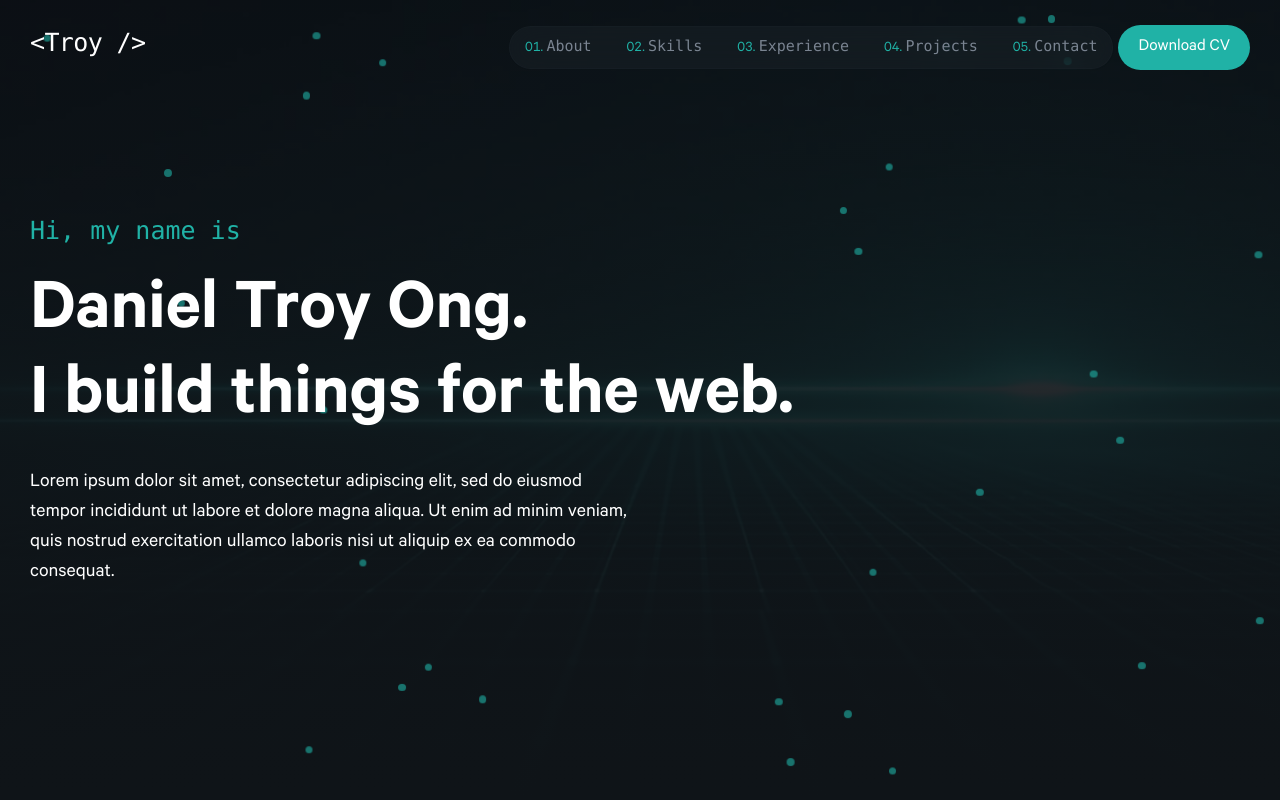
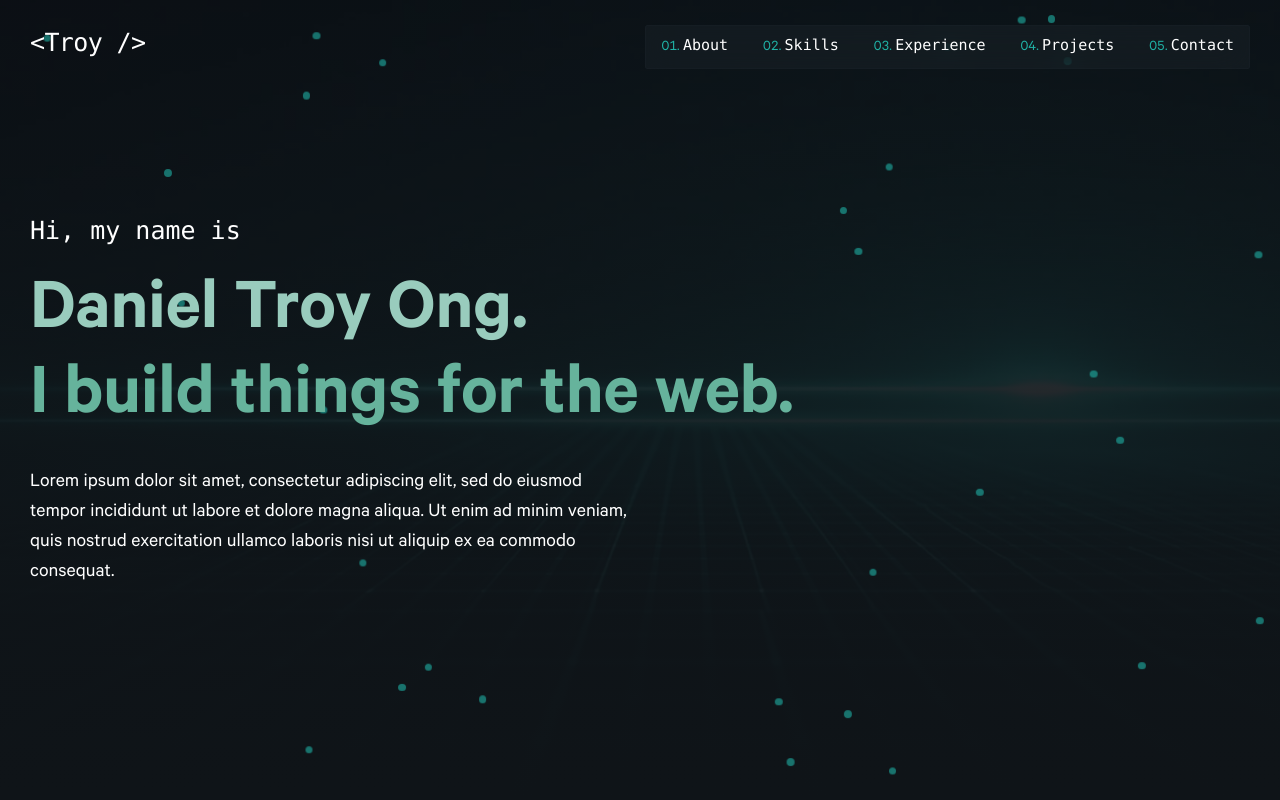
Before and after one commit to danieltroy092/portfolio, a React (Vite) app: page / in a window 1280 px wide. Shown: the top 800 px of the page. Built offline with nearby package versions, Linux system fonts and the light colour scheme.

Commit message:
restyled navbar for both desktop and mobile layout

```diff
--- a/src/components/Button.jsx
+++ b/src/components/Button.jsx
@@ -5,10 +5,10 @@ export const Button = ({
   ...props
 }) => {
   const baseClasses =
-    "relative overflow-hidden rounded-full font-medium focus:outline-none focus-visible:ring-2 focus visible:ring-primary bg-primary text-primary-foreground hover:bg-primary/90 shadow-primary/25";
+    "button relative overflow-hidden font-medium focus:outline-none focus-visible:ring-2 focus visible:ring-primary text-primary-foreground active:text-primary hover:bg-primary/90 shadow-primary/25 leading-none font-mono";
 
   const sizeClasses = {
-    sm: "px-4 py-2 text-sm",
+    sm: "px-2 py-2 text-xs",
     default: "px-6 py-3 text-base",
     lg: "px-8 py-4 text-lg",
   };
--- a/src/index.css
+++ b/src/index.css
@@ -30,16 +30,16 @@
 
   --color-card: #141a1f;
 
-  --color-primary: #20b2a6;
+  --color-primary: #20b2a6; /* 20b2a6 */
   --color-primary-foreground: #ffffff;
 
-  --color-secondary: #d0f5f1;
+  --color-secondary: #99ccbd; /* #d0f5f1 */
   --color-secondary-foreground: #20b2a6;
 
-  --color-tertiary: #759694;
+  --color-tertiary: #66b39c;
 
   --color-muted: #252e37;
-  --color-muted-foreground: #7a8491;
+  --color-muted-foreground: #14716a;
 
   --radius: 0.75rem;
   --radius-small: 0.25rem;
@@ -70,6 +70,11 @@
   }
   .font-mono {
     font-family: "Fira Code", monospace;
+  }
+
+  .button {
+    border: 1px solid var(--color-primary);
+    border-radius: var(--radius-small);
   }
 
   .glass {
@@ -145,7 +150,7 @@
     background-position: center;
     background-image: url("/public/profile-photo.png");
     background-color: var(--color-primary);
-    background-blend-mode: luminosity;
+    background-blend-mode: darken;
     border-radius: var(--radius-small);
     transition: all 250ms ease;
 
--- a/src/layout/Navbar.jsx
+++ b/src/layout/Navbar.jsx
@@ -14,7 +14,7 @@ export const Navbar = () => {
   const [isMobileMenuOpen, setIsMobileMenuOpen] = useState(false);
 
   return (
-    <header className="fixed top-0 left-0 right-0 bg-transparent py-5 z-50">
+    <header className="fixed top-0 left-0 right-0 py-5 z-50 bg-background sm:bg-transparent">
       <nav className="container mx-auto px-6 flex justify-between">
         <a
           href="#"
@@ -24,27 +24,19 @@ export const Navbar = () => {
         </a>
 
         {/* Desktop Nav */}
-        <div className="hidden lg:flex items-center gap-1 text-xs">
-          <ol className="nav-list glass rounded-full flex items-center gap-1">
+        <div className="hidden lg:flex items-center gap-1 text-xs glass rounded-xs">
+          <ol className="nav-list flex items-center gap-1">
             {navLinks.map((link, i) => (
               <li
                 className="nav-list-item list-[decimal-leading-zero] list-inside px-3 py-2 text-md"
                 key={i}
               >
-                <a
-                  href={link.href}
-                  className="font-mono text-muted-foreground hover:text-primary rounded-full hover:bg-surface"
-                >
+                <a href={link.href} className="font-mono  hover:text-primary">
                   {link.label}
                 </a>
               </li>
             ))}
           </ol>
-
-          {/* CV Button */}
-          <div className="hidden lg:block">
-            <Button size="sm">Download CV</Button>
-          </div>
         </div>
 
         {/* Mobile Menu Button */}
@@ -59,13 +51,13 @@ export const Navbar = () => {
       {/* Mobile Menu */}
 
       {isMobileMenuOpen && (
-        <div className="lg:hidden glass-strong animate-fade-in">
+        <div className="lg:hidden animate-fade-in">
           <div className="container mx-auto px-6 py-6 flex flex-col gap-4">
             {navLinks.map((link, idx) => (
               <a
                 href={link.href}
                 key={idx}
-                className="text-lg text-muted-foreground hover:text-foreground py-2"
+                className="text-lg active:text-primary py-2"
               >
                 {link.label}
               </a>
--- a/src/sections/Hero.jsx
+++ b/src/sections/Hero.jsx
@@ -30,11 +30,11 @@ export const Hero = () => {
 
       {/** Content */}
       <div className="hero-content relative container m-auto px-6 py-6 2xl:w-3/5">
-        <h1 className="text-primary md:text-xl font-mono">Hi, my name is</h1>
-        <h2 className="text-4xl md:text-6xl mt-6 font-calibre-bold">
+        <h1 className="md:text-xl font-mono">Hi, my name is</h1>
+        <h2 className="text-secondary text-4xl md:text-6xl mt-6 font-calibre-bold">
           Daniel Troy Ong.
         </h2>
-        <p className="text-4xl md:text-6xl mt-2 font-calibre-bold">
+        <p className="text-tertiary text-4xl md:text-6xl mt-2 font-calibre-bold">
           I build things for the web.
         </p>
 
```
